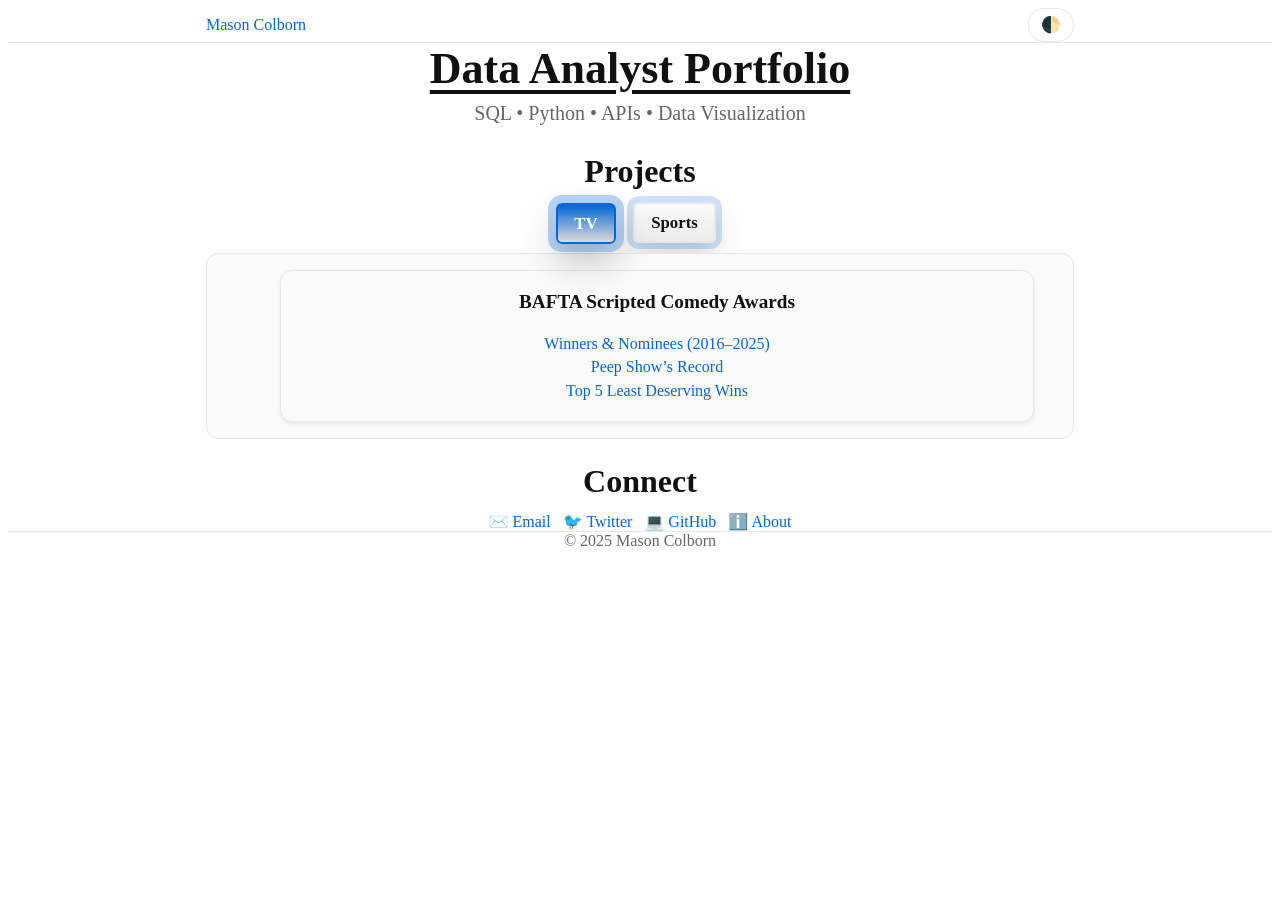
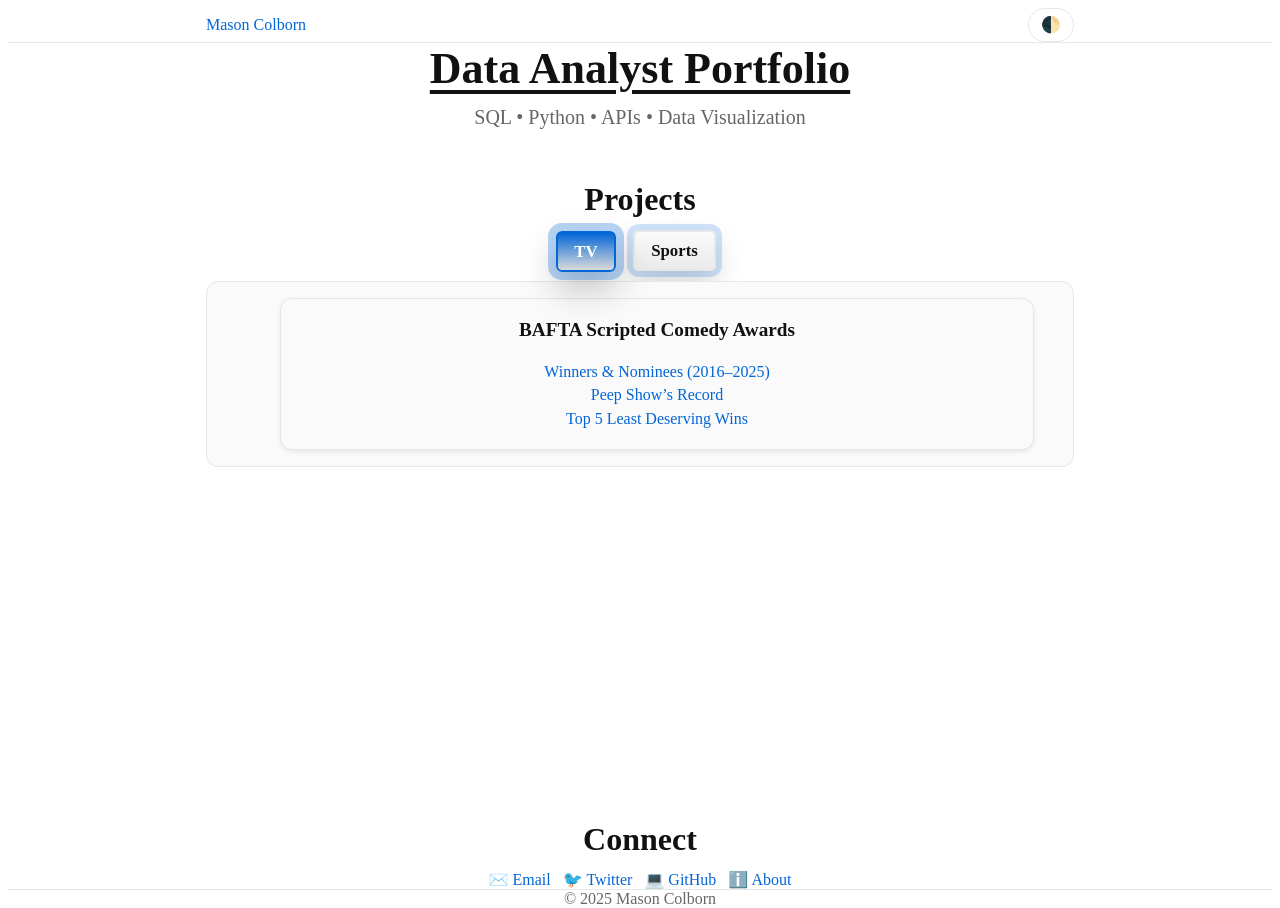
Before and after one commit to relaxedmason/bafta-scripted-comedy-portfolio, a Jekyll site: the page built from index.md, in a window 1280 px wide. Built offline with Jekyll 4.4.1, drawn with Linux system fonts in a browser that asks for light colours; a script that is not in the unit is left out; our own code applies the rules of GitHub Pages for plain Markdown files.

Commit message:
Update custom.css

```diff
--- a/assets/css/custom.css
+++ b/assets/css/custom.css
@@ -311,3 +311,27 @@
     0 0 0 6px rgba(158,203,255,.22),
     0 14px 36px rgba(0,0,0,.45);
 }
+/* Make the page fill the viewport and pin #contact to the bottom */
+html, body { height: 100%; }
+body {
+  min-height: 100vh;
+  display: flex;
+  flex-direction: column;   /* header | main | footer */
+}
+
+main.page-content {
+  flex: 1 0 auto;           /* main stretches between header & footer */
+  display: flex;
+}
+
+.page-content > .wrapper {
+  flex: 1 0 auto;           /* wrapper fills the main area */
+  display: flex;
+  flex-direction: column;   /* stack sections vertically */
+}
+
+/* Push the Connect section to the bottom of the wrapper */
+#contact {
+  margin-top: auto;         /* <- the magic */
+  padding-top: 1.5rem;      /* a little breathing room above */
+}
```
